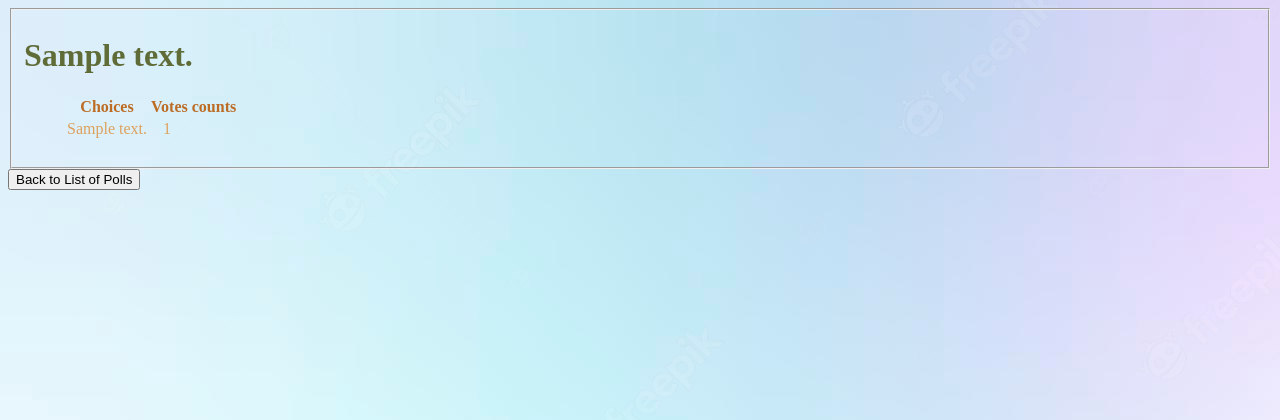
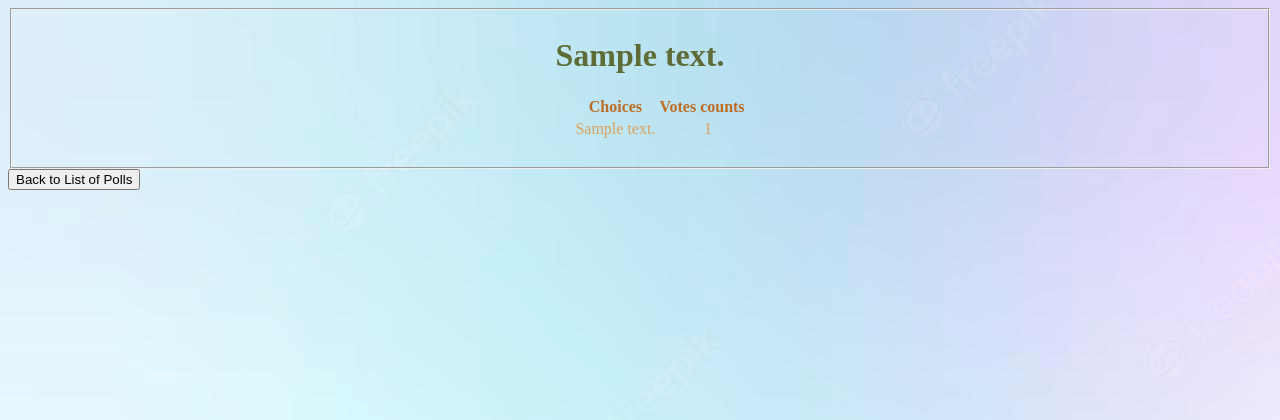
Before and after one commit to dzptahh/ku-polls, a Django app: page /polls/1/results/ in a window 1280 px wide. Shown: the top 420 px of the page. Run offline with Django 4.2, Linux system fonts and the light colour scheme; tables that the repository leaves empty hold one stand-in row (values such as "Sample post").

Commit message:
improve page results

```diff
--- a/polls/templates/polls/results.html
+++ b/polls/templates/polls/results.html
@@ -1,7 +1,7 @@
 {% load static %}
-
 <link rel="stylesheet" href="{% static 'polls/style.css' %}">
 <fieldset>
+<center>
     <h1 style="color:606c38">{{ question.question_text }}</h1>
     <ul>
         <table>
@@ -11,10 +11,11 @@
             </tr>
         {% for choice in question.choice_set.all %}
             <tr style="color:dda15e">
-                <td>{{ choice.choice_text }}</td>
-                <td > &nbsp;&nbsp {{ choice.votes }}</td>
+                <td style="text-align:center">{{ choice.choice_text }}</td>
+                <td style="text-align:center"> &nbsp;&nbsp {{ choice.votes }}</td>
             </tr>
         {% endfor %}
         </table>
+</center>
 </fieldset>
 <a href="{% url 'polls:index'%}"> <input type="button" value="Back to List of Polls"> </a>
```
